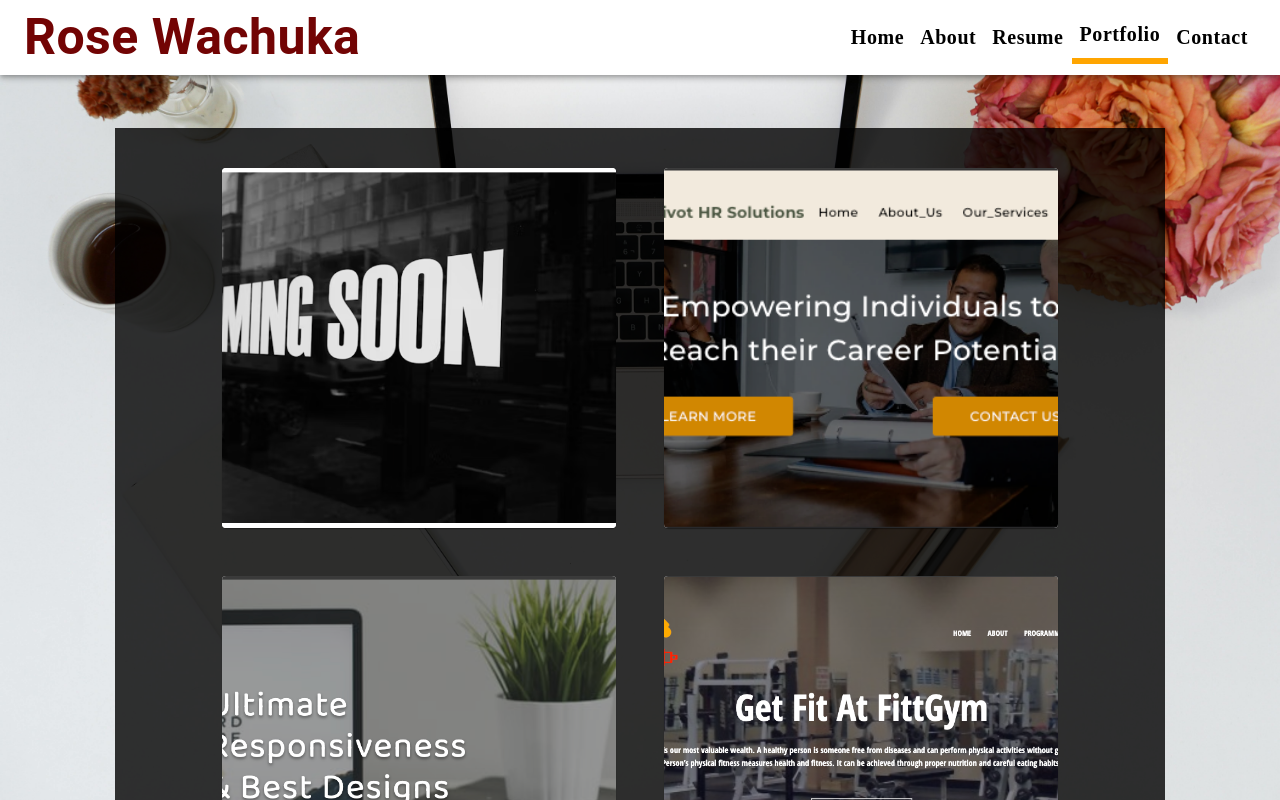
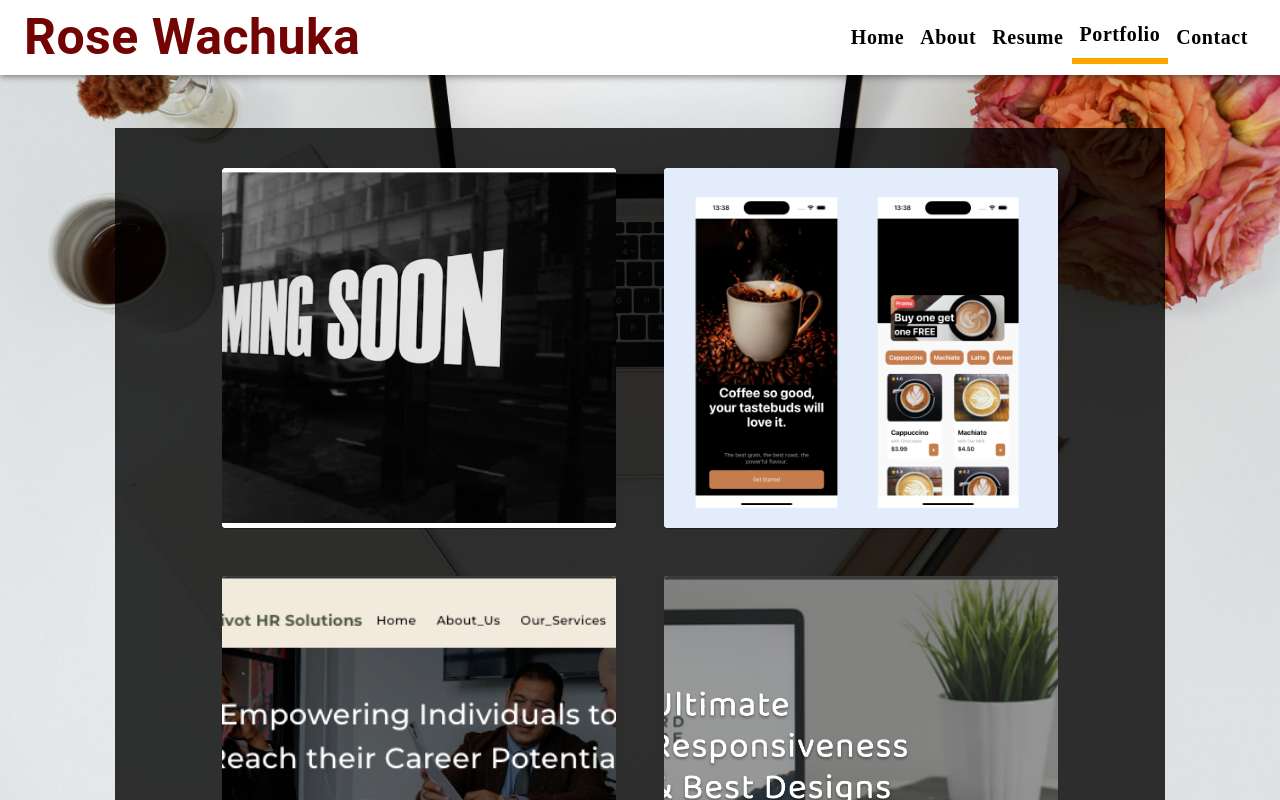
Before and after one commit to ro61zzy/myportfolio, a Next.js app: page /portfolio in a window 1280 px wide. Built offline with nearby package versions, Linux system fonts and the light colour scheme.

Commit message:
Fix: add portfolio

```diff
--- a/src/components/Portfolio.tsx
+++ b/src/components/Portfolio.tsx
@@ -15,6 +15,12 @@ const projects = [
     image: "/portfolio/coming.png",
     liveUrl: "/portfolio",
     codeUrl: "/portfolio",
+  },
+  {
+    title: "Coffee Shop",
+    image: "/portfolio/coffee.png",
+    liveUrl: "/portfolio",
+    codeUrl: "https://github.com/ro61zzy/coffee_shop",
   },
   {
     title: "Pivot works hr solutions",
--- a/src/components/Skills.tsx
+++ b/src/components/Skills.tsx
@@ -112,7 +112,7 @@ const Skills = () => {
               color: "#10BBE0",
             }}
           >
-            Responsibility
+           Leadership
           </Typography>
         </Box>
     </Box>
```
Also changed, not shown: public/portfolio/coffee.png (added).
